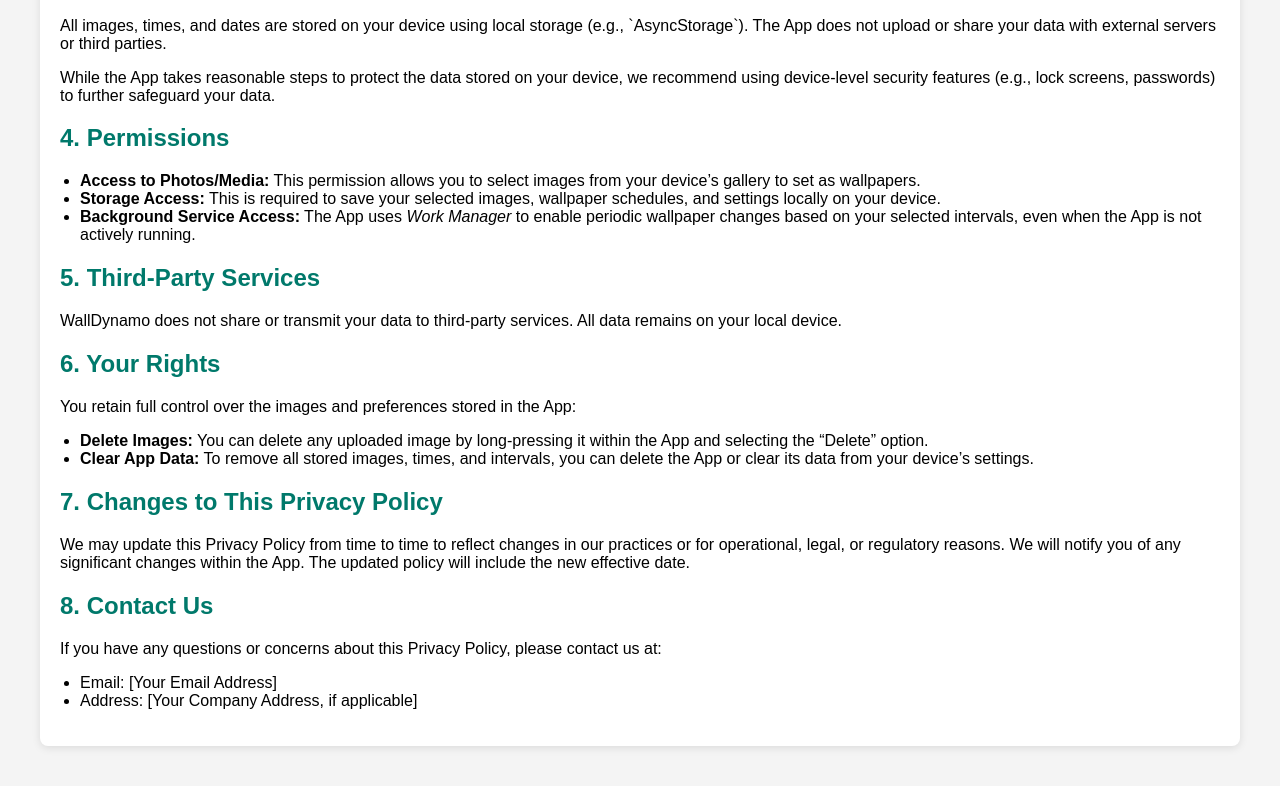
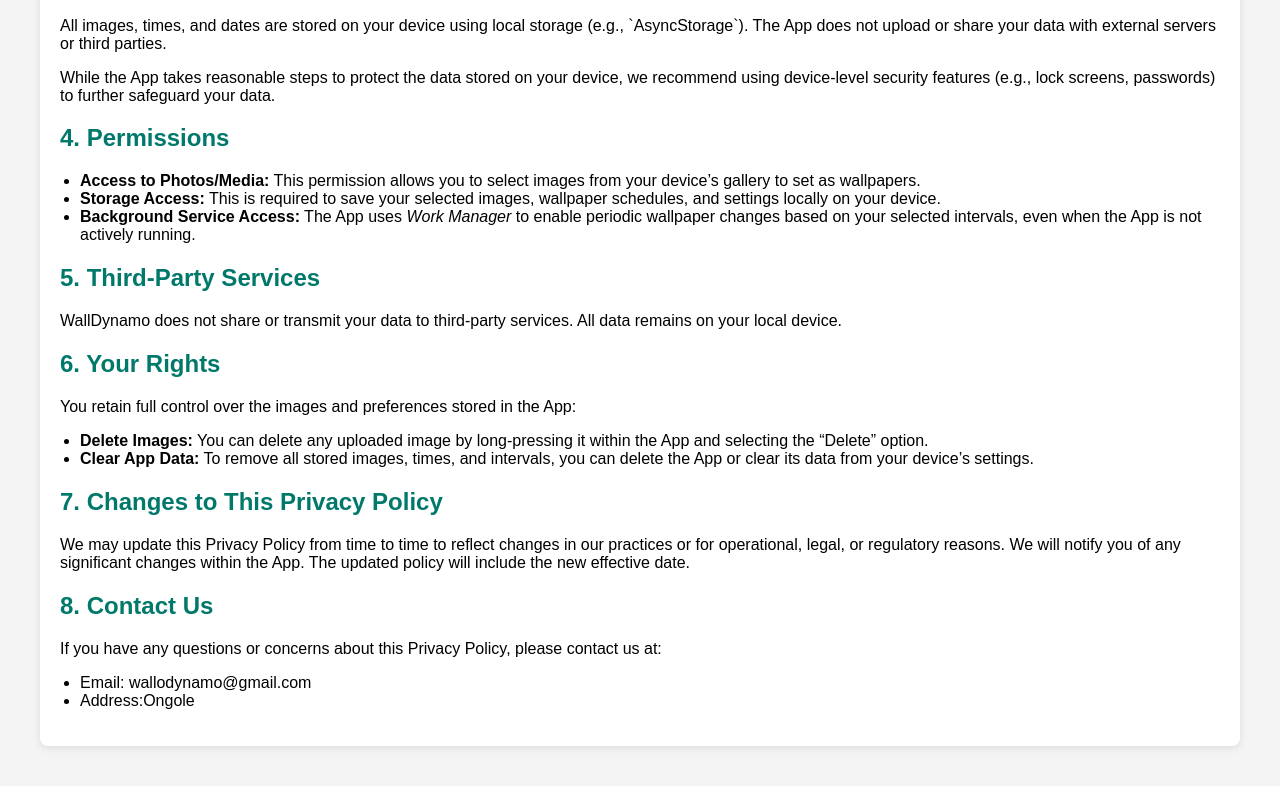
Before and after one commit to Yashi1919/WalloDynamo, a plain HTML site: page privacy.html in a window 1280 px wide. Shown: the part 932-1718 px from the top of the page. Drawn offline with Linux system fonts and the light colour scheme.

Commit message:
privacy policy

```diff
--- a/privacy.html
+++ b/privacy.html
@@ -90,8 +90,8 @@
   <h2>8. Contact Us</h2>
   <p>If you have any questions or concerns about this Privacy Policy, please contact us at:</p>
   <ul>
-    <li>Email: [Your Email Address]</li>
-    <li>Address: [Your Company Address, if applicable]</li>
+    <li>Email: wallodynamo@gmail.com</li>
+    <li>Address:Ongole</li>
   </ul>
 </div>
 
```
